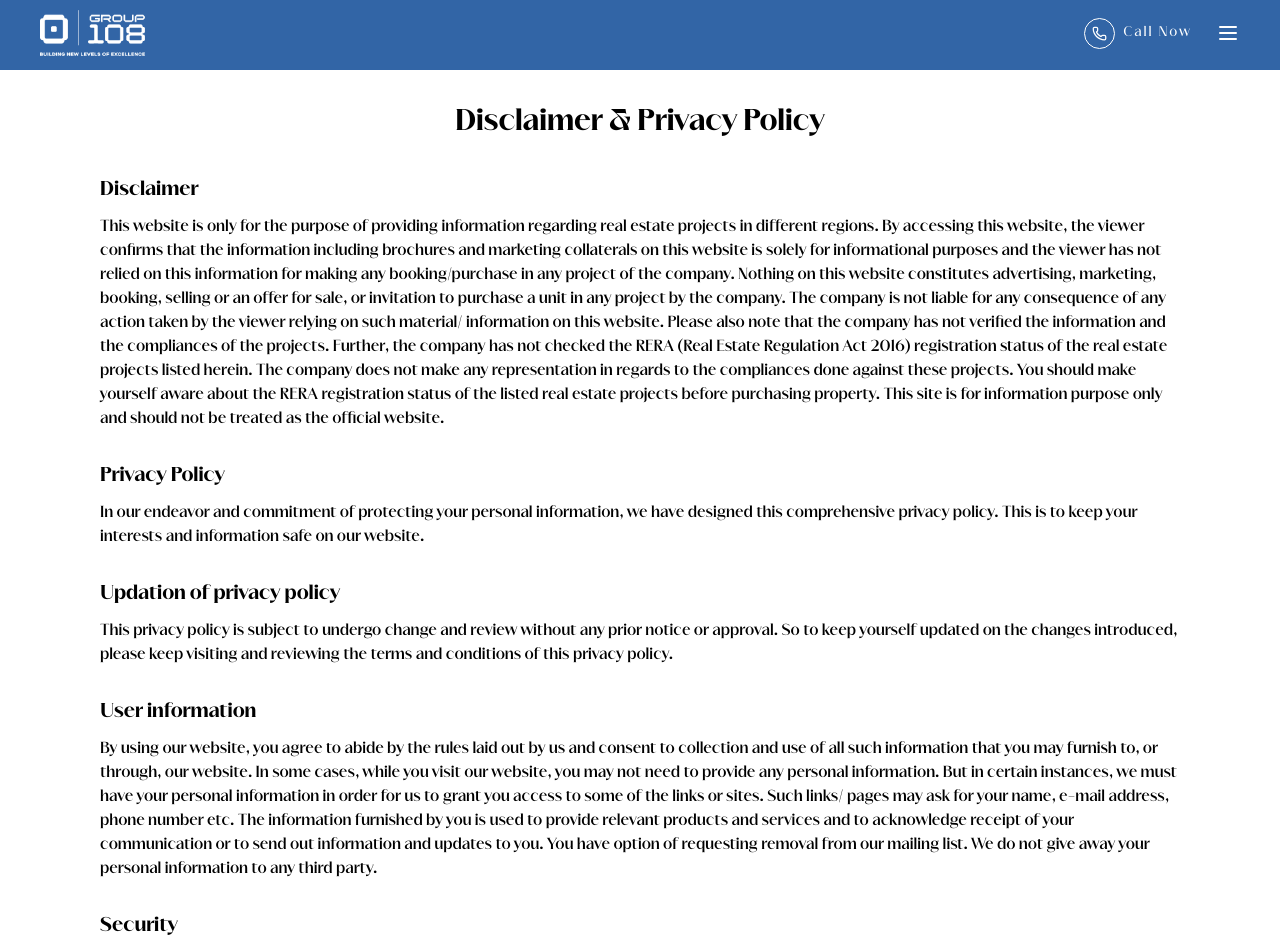
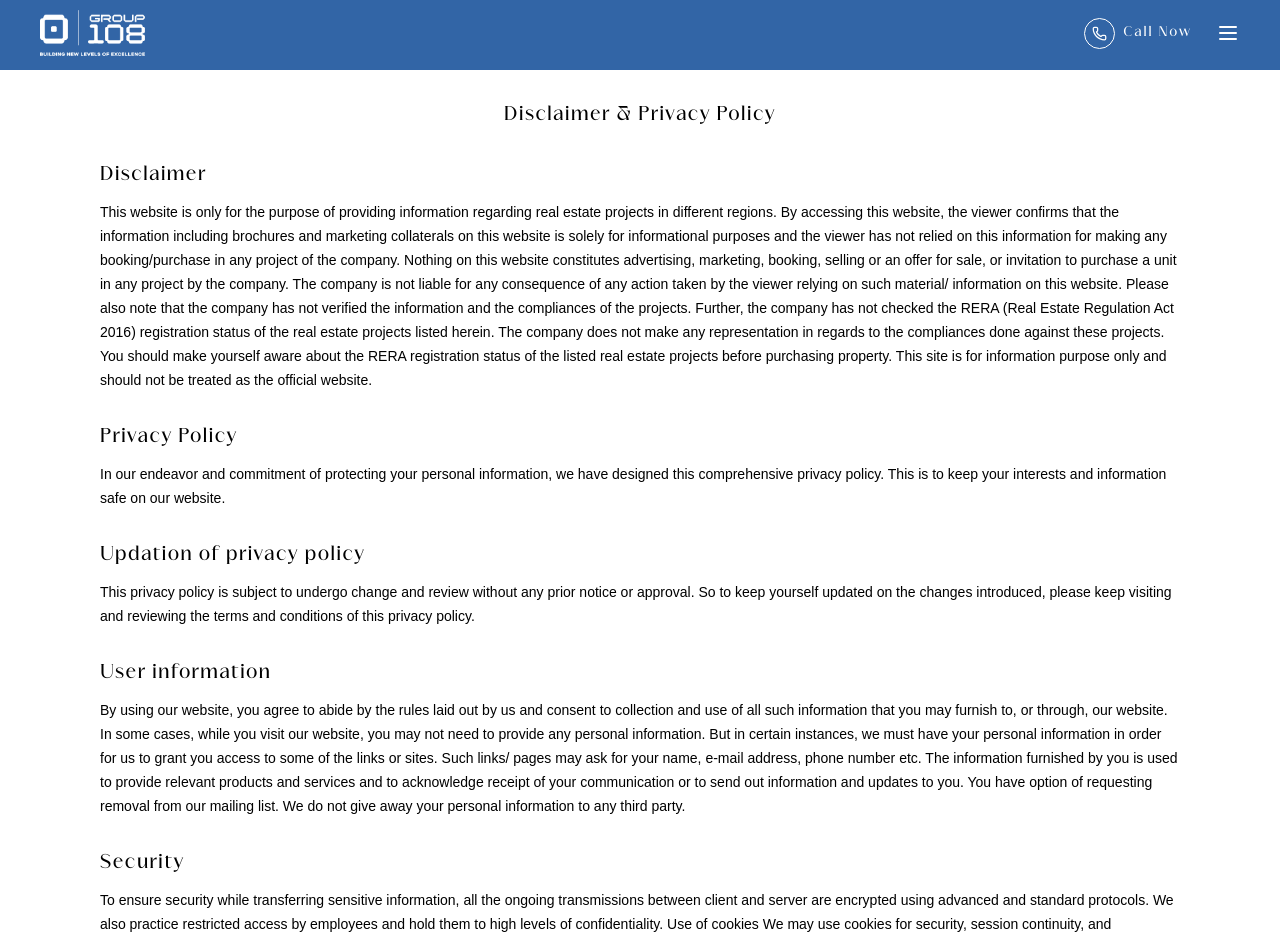
Before and after one commit to Vikasgtf1/sobha-realty, a React (Vite) app: page /grandthum/disclaimer in a window 1280 px wide. Shown: the top 940 px of the page. Built offline with nearby package versions, Linux system fonts and the light colour scheme; a web font is replaced by a local one.

Commit message:
update the change

```diff
--- a/src/common/EnquiryForm.jsx
+++ b/src/common/EnquiryForm.jsx
@@ -156,7 +156,7 @@ const EnquiryForm = ({ isOpen, onClose }) => {
         style={{ backgroundColor: "rgba(255, 255, 255, 0.83)" }}
         className="fixed inset-0 z-[999999999] bg-opacity-80 flex items-center justify-center p-4"
       >
-        <div className="xl:!max-w-[40%] p-[30px] text-white relative text-center tracking-[1.5px] uppercase">
+        <div className="xl:!max-w-[40%] xl:p-[30px] text-white relative text-center tracking-[1.5px] uppercase">
           {response && (
             <div
               className={`mb-4 p-3 rounded ${
@@ -185,7 +185,7 @@ const EnquiryForm = ({ isOpen, onClose }) => {
                 alt="group 108"
               />
             </div>
-            <form onSubmit={onSubmit} className="space-y-6 z-[99]">
+            <form onSubmit={onSubmit} className="space-y-3 xl:space-y-6 z-[99]">
               <div>
                 <input
                   type="text"
@@ -241,7 +241,7 @@ const EnquiryForm = ({ isOpen, onClose }) => {
                 <textarea
                   name="message"
                   placeholder="Your Message"
-                  rows="4"
+                  rows="2"
                   value={formData.message}
                   onChange={handleInputChange}
                   onBlur={handleInputBlur}
--- a/src/component/Aboutus.jsx
+++ b/src/component/Aboutus.jsx
@@ -26,7 +26,7 @@ const Aboutus = () => {
 
         {/* Description */}
         <div className="text-center mb-12 xl:mb-16">
-          <p className="text-black my-[50px] font-merchant  font-light max-w-4xl mx-auto tracking-[1px] leading-relaxed text-lg">
+          <p className="text-black  my-[50px] font-merchant  font-light max-w-4xl mx-auto tracking-[1px] leading-relaxed text-lg">
             Project offers an interesting mix of work, leisure, fine dining,
             entertainment and interactive spaces with smooth connectivity,
             extravagant services, excellent framework, eco-friendly construction
@@ -64,7 +64,7 @@ const Aboutus = () => {
           {/* Right Side - Content Card */}
           <div className="lg:w-100  self-center ">
             <div className=" xl:p-6 space-y-8  tracking-[0.4px]">
-              <p className="text-[#202020] tracking-[1px] font-[100] font-helvetica  text-[12px] leading-relaxed">
+              <p className="text-[#202020] text-[15px] font-[400] tracking-[1px] xl:font-[100] font-helvetica  xl:text-[12px] leading-[24px]">
                 Grandthum continuously pursues to provide enlarged spaces
                 according to the lifestyle demand. We give commitment on our
                 project to make sure that you have an enhancing experience and
--- a/src/component/Features.jsx
+++ b/src/component/Features.jsx
@@ -50,7 +50,7 @@ const Features = () => {
                     d="M5 13l4 4L19 7"
                   />
                 </svg>
-                <span className="flex-1 leading-[24px] font-helvetica tracking-[1px]">
+                <span className="flex-1  xl:text-[12px] xl:font-[100] text-[15px] font-[400] leading-[24px] font-helvetica tracking-[1px]">
                   {item}
                 </span>
               </li>
--- a/src/component/Footer.jsx
+++ b/src/component/Footer.jsx
@@ -4,7 +4,7 @@ import { NavLink } from "react-router-dom";
 
 const Footer = () => {
   return (
-    <footer className="bg-black text-white py-12 px-4 sm:px-6 lg:px-8">
+    <footer className="bg-black xl:pb-12 text-white pb-[70px] pt-12 px-4 sm:px-6 lg:px-8">
       <div className="max-w-7xl mx-auto">
         {/* RERA Information */}
         <div className="text-center mb-4 xl:mb-8">
--- a/src/component/LocationMap.jsx
+++ b/src/component/LocationMap.jsx
@@ -16,13 +16,13 @@ const LocationMap = () => {
       id="map"
       className="relative  text-black overflow-hidden py-16 px-4 sm:px-6 lg:px-8"
     >
-      <div className="overlay_gradient absolute top-[0] z-[-99]  w-[100%] left-[0]">
+      {/* <div className="overlay_gradient absolute top-[0] z-[-99]  w-[100%] left-[0]">
         <img
-          src="assets/images/about_pattern.png"
+          src="/assets/images/about_pattern.png"
           className="w-[100%]  opacity-[0.64] z-[-99]"
           alt="pattern image"
         />
-      </div>
+      </div> */}
       <div className="mb-8 md:mb-16 ">
         <CommonHeading className="text-black" heading={"Location Map"} />
       </div>
@@ -61,7 +61,7 @@ const LocationMap = () => {
                     d="M5 13l4 4L19 7"
                   />
                 </svg>
-                <span className="flex-1 font-helvetica tracking-[1px]">
+                <span className="flex-1  xl:text-[12px] xl:font-[100] text-[15px] font-[400] font-helvetica tracking-[1px]">
                   {item}
                 </span>
               </li>
--- a/src/pages/Disclaimer.jsx
+++ b/src/pages/Disclaimer.jsx
@@ -6,22 +6,9 @@ import { NavLink } from "react-router-dom";
 const Disclaimer = () => {
   const [showMenu, setShowMenu] = useState(false);
 
-  //     const [isScrolled, setIsScrolled] = useState(false);
-  //  useEffect(() => {
-  //     const handleScroll = () => {
-  //       const scrollTop =
-  //         window.pageYOffset || document.documentElement.scrollTop;
-  //       setIsScrolled(scrollTop > 50);
-  //     };
-
-  //     // Add scroll event listener
-  //     window.addEventListener("scroll", handleScroll);
-
-  //     // Cleanup function to remove event listener
-  //     return () => {
-  //       window.removeEventListener("scroll", handleScroll);
-  //     };
-  //   }, []);
+  useEffect(() => {
+    window.scrollTo(0, 0);
+  }, []);
   return (
     <>
       <SideMenu setShowMenu={setShowMenu} showMenu={showMenu} />
@@ -73,15 +60,15 @@ const Disclaimer = () => {
         )} */}
       </header>
       <section>
-        <div className="lg:p-[100px] p-[35px]">
-          <h1 className="font-merchant text-[30px] font-[600] text-[20px] text-center mb-[30px]">
+        <div className="lg:p-[100px] px-[15px] py-[35px]">
+          <h1 className="font-merchant xl:text-[20px] font-[200] tracking-[1.5px] text-[16px] text-center mb-[30px]">
             Disclaimer & Privacy Policy
           </h1>
 
-          <h3 className="font-merchant font-[600] text-[20px] font-[500] mb-[10px]">
+          <h3 className=" xl:text-[20px] font-[200] tracking-[1.5px] text-[16px] mb-[10px]">
             Disclaimer
           </h3>
-          <p className="mb-[30px]">
+          <p className="mb-[30px] font-helvetica font-[200] leading-[24px] text-[14px]">
             This website is only for the purpose of providing information
             regarding real estate projects in different regions. By accessing
             this website, the viewer confirms that the information including
@@ -104,29 +91,29 @@ const Disclaimer = () => {
             website.
           </p>
 
-          <h3 className="font-merchant font-[600] text-[20px] font-[500] mb-[10px]">
+          <h3 className=" xl:text-[20px] font-[200] tracking-[1.5px] text-[16px] mb-[10px]">
             Privacy Policy
           </h3>
-          <p className="mb-[30px]">
+          <p className="mb-[30px] font-helvetica font-[200] leading-[24px] text-[14px]">
             In our endeavor and commitment of protecting your personal
             information, we have designed this comprehensive privacy policy.
             This is to keep your interests and information safe on our website.
           </p>
 
-          <h3 className="font-merchant font-[600] text-[20px] font-[500] mb-[10px]">
+          <h3 className=" xl:text-[20px] font-[200] tracking-[1.5px] text-[16px] mb-[10px]">
             Updation of privacy policy
           </h3>
-          <p className="mb-[30px]">
+          <p className="mb-[30px] font-helvetica font-[200] leading-[24px] text-[14px]">
             This privacy policy is subject to undergo change and review without
             any prior notice or approval. So to keep yourself updated on the
             changes introduced, please keep visiting and reviewing the terms and
             conditions of this privacy policy.
           </p>
 
-          <h3 className="font-merchant font-[600] text-[20px] font-[500] mb-[10px]">
+          <h3 className=" xl:text-[20px] font-[200] tracking-[1.5px] text-[16px] mb-[10px]">
             User information
           </h3>
-          <p className="mb-[30px]">
+          <p className="mb-[30px] font-helvetica font-[200] leading-[24px] text-[14px]">
             By using our website, you agree to abide by the rules laid out by us
             and consent to collection and use of all such information that you
             may furnish to, or through, our website. In some cases, while you
@@ -141,11 +128,11 @@ const Disclaimer = () => {
             not give away your personal information to any third party.
           </p>
 
-          <h3 className="font-merchant font-[600] text-[20px] font-[500] mb-[10px]">
+          <h3 className=" xl:text-[20px] font-[200] tracking-[1.5px] text-[16px] mb-[10px]">
             {" "}
             Security
           </h3>
-          <p className="mb-[30px]">
+          <p className="mb-[30px] font-helvetica font-[200] leading-[24px] text-[14px]">
             To ensure security while transferring sensitive information, all the
             ongoing transmissions between client and server are encrypted using
             advanced and standard protocols. We also practice restricted access
```
Also changed, not shown: src/component/Contact.jsx (+4 -4 lines), src/component/Hero.jsx (+173 -7 lines), src/component/Highlights.jsx (+4 -4 lines), src/pages/Home.jsx (+27 -2 lines).
